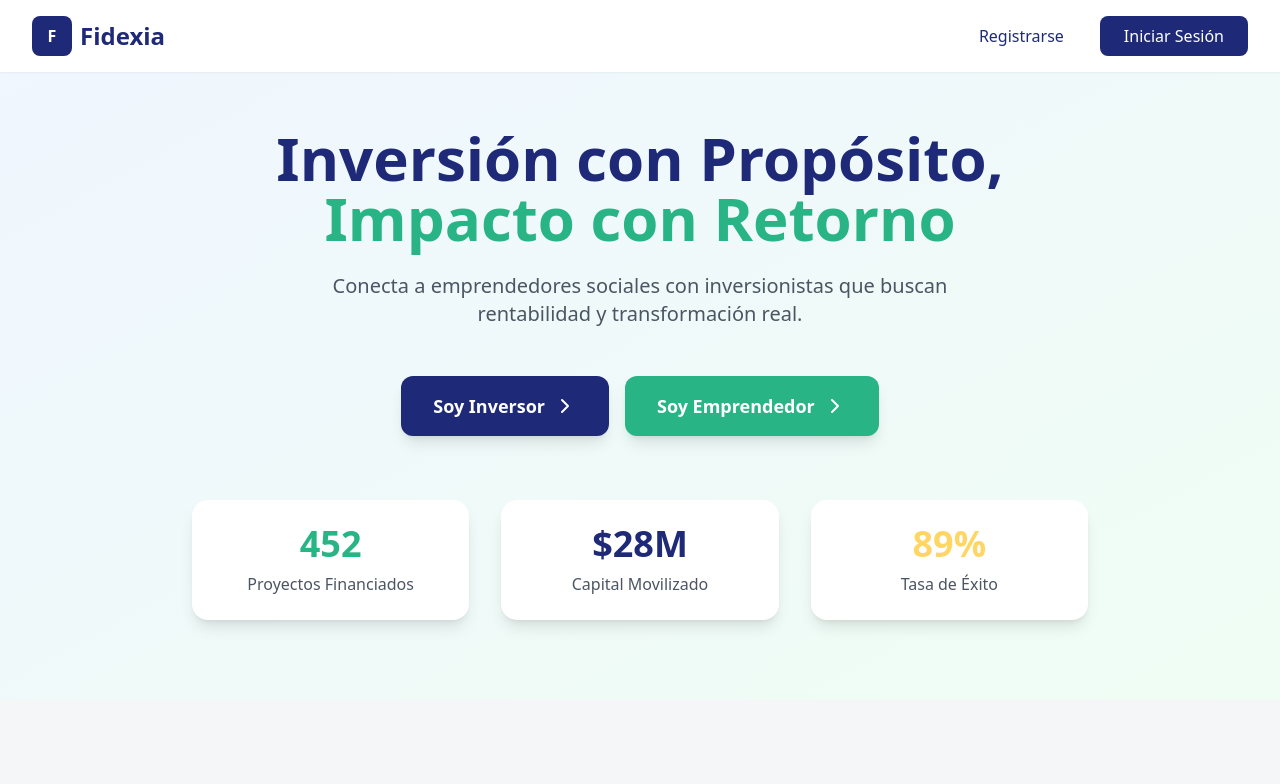
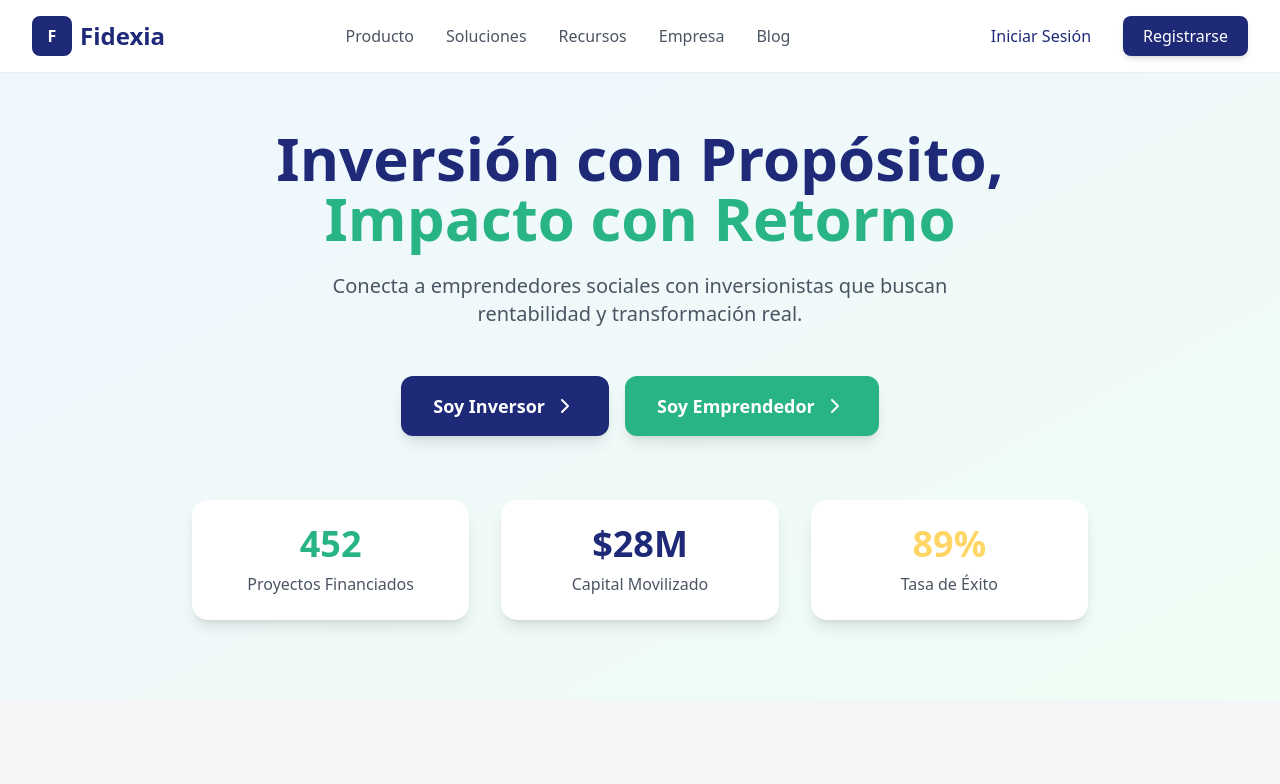
Before and after one commit to AndresT1234/Fidexia, a React (Vite) app: page / in a window 1280 px wide. Shown: the top 784 px of the page. Built offline with nearby package versions, Linux system fonts and the light colour scheme.

Commit message:
feat: new implement

```diff
--- a/src/App.tsx
+++ b/src/App.tsx
@@ -54,6 +54,8 @@ const App = () => {
   const [showNotifications, setShowNotifications] = useState(false);
   const [showProfileMenu, setShowProfileMenu] = useState(false);
   const [selectedCategory, setSelectedCategory] = useState("all");
+  const [isMobileMenuOpen, setIsMobileMenuOpen] = useState(false);
+
   type ProjectSummary = {
     title: string;
     sector: string;
@@ -1370,40 +1372,107 @@ const App = () => {
   };
 
   const LandingPage = () => (
+
     <div className="min-h-screen bg-white">
       <header className="fixed top-0 w-full bg-white/95 backdrop-blur-sm shadow-sm z-50">
-        <div className="max-w-7xl mx-auto px-4 sm:px-6 lg:px-8 py-4 flex justify-between items-center">
-          <div className="flex items-center gap-2">
-            <div
-              className="w-10 h-10 rounded-lg flex items-center justify-center text-white font-bold"
-              style={{ backgroundColor: colors.primary }}
+        <div className="max-w-7xl mx-auto px-4 sm:px-6 lg:px-8 py-3 sm:py-4">
+          <div className="flex justify-between items-center">
+            {/* Logo */}
+            <div className="flex items-center gap-2">
+              <div className="w-9 h-9 sm:w-10 sm:h-10 rounded-lg flex items-center justify-center text-white font-bold" style={{backgroundColor: colors.primary}}>
+                F
+              </div>
+              <span className="text-xl sm:text-2xl font-bold" style={{color: colors.primary}}>Fidexia</span>
+            </div>
+
+            {/* Navigation - Desktop */}
+            <nav className="hidden md:flex items-center gap-8">
+              <button className="text-gray-600 hover:text-gray-900 transition-colors font-medium">
+                Producto
+              </button>
+              <button className="text-gray-600 hover:text-gray-900 transition-colors font-medium">
+                Soluciones
+              </button>
+              <button className="text-gray-600 hover:text-gray-900 transition-colors font-medium">
+                Recursos
+              </button>
+              <button className="text-gray-600 hover:text-gray-900 transition-colors font-medium">
+                Empresa
+              </button>
+              <button className="text-gray-600 hover:text-gray-900 transition-colors font-medium">
+                Blog
+              </button>
+            </nav>
+
+            {/* Desktop CTA Buttons */}
+            <div className="hidden sm:flex items-center gap-3">
+              <button
+                onClick={() => setCurrentView('login')}
+                className="px-5 py-2 rounded-lg font-medium hover:bg-gray-50 transition-all"
+                style={{color: colors.primary}}
+              >
+                Iniciar Sesión
+              </button>
+              <button
+                onClick={() => setCurrentView('register')}
+                className="px-5 py-2 rounded-lg text-white font-medium hover:opacity-90 transition-all shadow-md"
+                style={{backgroundColor: colors.primary}}
+              >
+                Registrarse
+              </button>
+            </div>
+
+            {/* Mobile Menu Button */}
+            <button
+              onClick={() => setIsMobileMenuOpen(!isMobileMenuOpen)}
+              className="sm:hidden p-2 hover:bg-gray-100 rounded-lg transition-colors"
             >
-              F
-            </div>
-            <span
-              className="text-2xl font-bold"
-              style={{ color: colors.primary }}
-            >
-              Fidexia
-            </span>
-          </div>
-          <div className="flex gap-3">
-            <button
-              onClick={() => setCurrentView("register")}
-              className="px-6 py-2 rounded-lg font-medium hover:bg-gray-100 transition-all"
-              style={{ color: colors.primary }}
-            >
-              Registrarse
-            </button>
-            <button
-              onClick={() => setCurrentView("login")}
-              className="px-6 py-2 rounded-lg text-white font-medium hover:opacity-90 transition-all"
-              style={{ backgroundColor: colors.primary }}
-            >
-              Iniciar Sesión
+              <Menu size={24} style={{color: colors.primary}} />
             </button>
           </div>
         </div>
+
+        {/* Mobile Menu Dropdown */}
+        {isMobileMenuOpen && (
+          <>
+            <div
+              className="fixed inset-0 bg-black/30 z-40 sm:hidden"
+              onClick={() => setIsMobileMenuOpen(false)}
+            ></div>
+            <div className="absolute top-full left-0 right-0 bg-white border-t border-gray-100 shadow-lg sm:hidden z-50">
+              <div className="px-4 py-4 space-y-3">
+                <button className="w-full text-left px-4 py-2 text-gray-600 hover:bg-gray-50 rounded-lg transition-colors font-medium">
+                  Producto
+                </button>
+                <button className="w-full text-left px-4 py-2 text-gray-600 hover:bg-gray-50 rounded-lg transition-colors font-medium">
+                  Soluciones
+                </button>
+                <button className="w-full text-left px-4 py-2 text-gray-600 hover:bg-gray-50 rounded-lg transition-colors font-medium">
+                  Recursos
+                </button>
+                <button className="w-full text-left px-4 py-2 text-gray-600 hover:bg-gray-50 rounded-lg transition-colors font-medium">
+                  Empresa
+                </button>
+                <div className="pt-3 border-t border-gray-100 space-y-2">
+                  <button
+                    onClick={() => { setCurrentView('login'); setIsMobileMenuOpen(false); }}
+                    className="w-full px-4 py-2 rounded-lg font-medium hover:bg-gray-50 transition-all text-center"
+                    style={{color: colors.primary}}
+                  >
+                    Iniciar Sesión
+                  </button>
+                  <button
+                    onClick={() => { setCurrentView('register'); setIsMobileMenuOpen(false); }}
+                    className="w-full px-4 py-2 rounded-lg text-white font-medium hover:opacity-90 transition-all shadow-md"
+                    style={{backgroundColor: colors.primary}}
+                  >
+                    Registrase
+                  </button>
+                </div>
+              </div>
+            </div>
+          </>
+        )}
       </header>
 
       <section className="pt-32 pb-20 px-4 bg-gradient-to-br from-blue-50 to-green-50">
```
